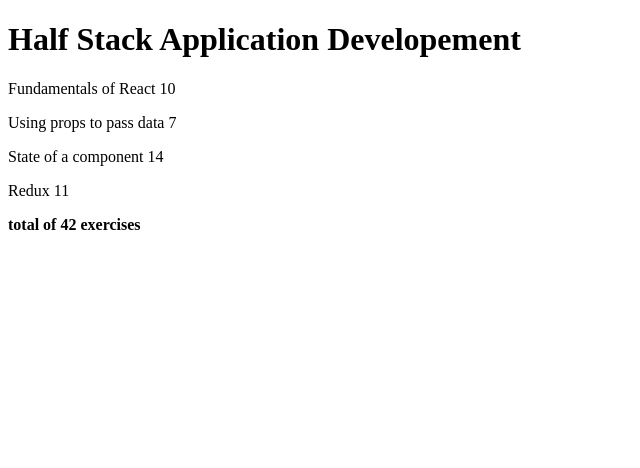
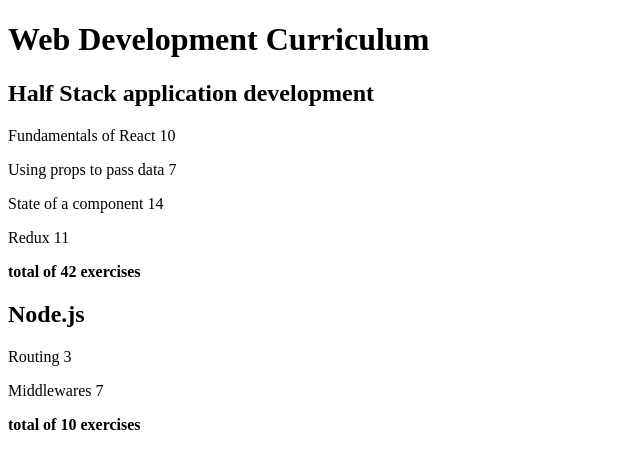
Before and after one commit to kimarimt/fullstack_open, a React (Vite) app in the folder part2/courseinfo/: page / in a window 1280 px wide. Shown: the top 468 px of the page, without its empty margins (0-640 px from the left). Built offline with nearby package versions, Linux system fonts and the light colour scheme.

Commit message:
finished exercises 2.4-2.5

```diff
--- a/part2/courseinfo/src/App.jsx
+++ b/part2/courseinfo/src/App.jsx
@@ -1,34 +1,59 @@
 import Course from './components/Course'
 
 const App = () => {
-  const course = {
+  const courses = [
+    {
+      name: 'Half Stack application development',
       id: 1,
-    name: 'Half Stack Application Developement',
       parts: [
         {
-        id: 1,
           name: 'Fundamentals of React',
           exercises: 10,
+          id: 1
         },
         {
-        id: 2,
           name: 'Using props to pass data',
           exercises: 7,
+          id: 2
         },
         {
-        id: 3,
           name: 'State of a component',
           exercises: 14,
+          id: 3
         },
         {
-        id: 4,
           name: 'Redux',
           exercises: 11,
+          id: 4
+        }
+      ]
     },
+    {
+      name: 'Node.js',
+      id: 2,
+      parts: [
+        {
+          name: 'Routing',
+          exercises: 3,
+          id: 1
+        },
+        {
+          name: 'Middlewares',
+          exercises: 7,
+          id: 2
+        }
       ]
     }
+  ]
 
-  return <Course course={course} />
+  return (
+    <>
+      <h1>Web Development Curriculum</h1>
+      {courses.map(course =>
+        <Course key={course.id} course={course} />
+      )}
+    </>
+  )
 }
 
 export default App
--- a/part2/courseinfo/src/components/Content.jsx
+++ b/part2/courseinfo/src/components/Content.jsx
@@ -2,8 +2,8 @@
 
 const Content = ({ parts }) => (
   <>
-    {parts.map((part, i) =>
-      <Part key={i} part={part} />
+    {parts.map(part =>
+      <Part key={part.id} part={part} />
     )}
   </>
 );
--- a/part2/courseinfo/src/components/Header.jsx
+++ b/part2/courseinfo/src/components/Header.jsx
@@ -1,4 +1,4 @@
 const Header = ({ text }) =>
-    <h1>{text}</h1>
+    <h2>{text}</h2>
 
 export default Header
```
Lines whose indentation alone changed are shown as unchanged.
